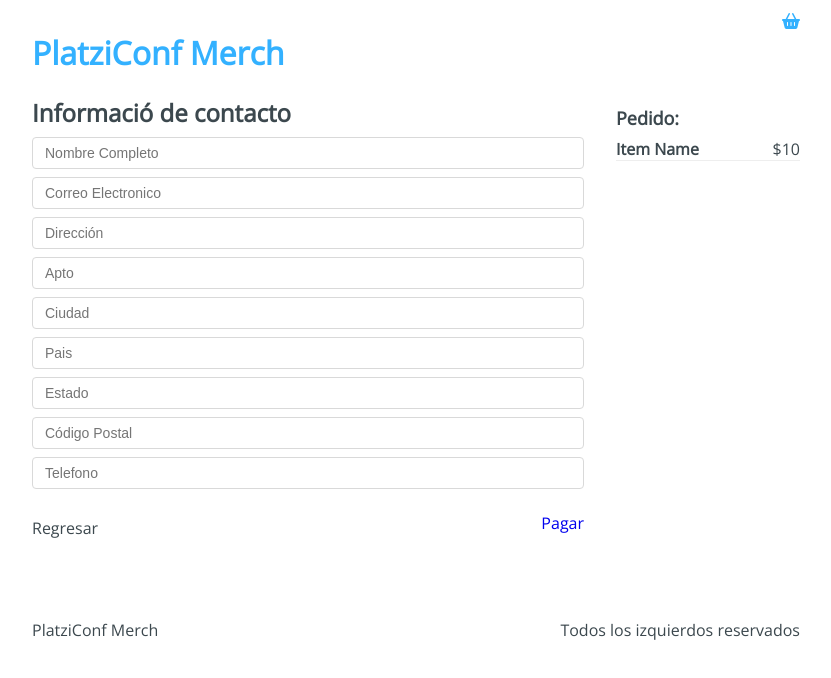
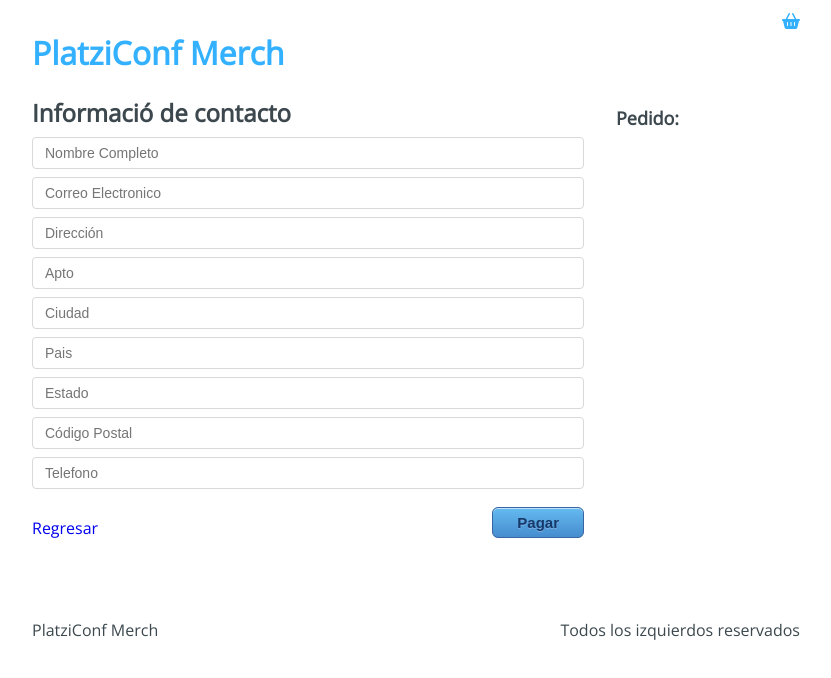
Before and after one commit to baiest/platzi-conf-mech, a React app: page /checkout/information in a window 1280 px wide. Shown: the top 678 px of the page, without its empty margins (224-1055 px from the left). Built offline with nearby package versions, Linux system fonts and the light colour scheme.

Commit message:
Metodos para agregar y remover items al carrito terminados

```diff
--- a/src/components/Header.jsx
+++ b/src/components/Header.jsx
@@ -1,7 +1,10 @@
 import React from 'react'
 import { Link } from 'react-router-dom'
+import { AppContext } from '../context/AppContext'
 import '../styles/components/Header.css'
 export const Header = () => {
+  const { state } = React.useContext(AppContext)
+  const { cart } = state
   return (
     <header className="Header">
       <Link to='/'>
@@ -11,6 +14,7 @@
         <Link to='/checkout'>
           <i className="fas fa-shopping-basket"></i>
         </Link>
+        {cart.length > 0 && <div className="Header-alert">{cart.length}</div>}
       </div>
     </header>
   )
--- a/src/components/Product.jsx
+++ b/src/components/Product.jsx
@@ -1,5 +1,5 @@
 import React from 'react'
-export const Product = ({ product }) => {
+export const Product = ({ product, handleAddToCart }) => {
   return (
     <div className="Products-item">
       <img src={product.image} alt={product.title}/>
@@ -7,7 +7,7 @@
         <h3>{product.title} <span>$ {product.price}</span></h3>
         <p>{product.description}</p>
       </section>
-      <button type="button">Comprar</button>
+      <button type="button" onClick={() => handleAddToCart(product)}>Comprar</button>
     </div>
   )
 }
--- a/src/components/Products.jsx
+++ b/src/components/Products.jsx
@@ -1,12 +1,19 @@
 import React from 'react'
 import { Product } from './Product'
+import { AppContext } from '../context/AppContext'
 import '../styles/components/Products.css'
-export const Products = ({ products }) => {
+export const Products = () => {
+  const { state, addToCart } = React.useContext(AppContext)
+  const { products } = state
+
+  const handleAddToCart = product => {
+    addToCart(product)
+  }
   return (
     <section className="Products">
       <div className="Products-items">
         {products.map(product => (
-          <Product key={product.id} product={product} />
+          <Product key={product.id} product={product} handleAddToCart={handleAddToCart} />
         ))}
       </div>
     </section>
--- a/src/containers/Checkout.jsx
+++ b/src/containers/Checkout.jsx
@@ -1,27 +1,44 @@
 import React from 'react';
 import { Link } from 'react-router-dom';
+import { AppContext } from '../context/AppContext'
 import '../styles/components/Checkout.css'
 export const Checkout = () => {
+  const { state, removeFromCart} = React.useContext(AppContext)
+  const { cart } = state
+
+  const handleRemove = product => {
+    removeFromCart(product)
+  }
+
+  const handleSumTotal = () => {
+    const reducer = (acum, currentValue) => acum + currentValue.price
+    const sum = cart.reduce(reducer, 0)
+    return sum
+  }
+
   return (
     <div className="Checkout">
       <section className="Checkout-content">
-        <h3>Lista de pedidos:</h3>
-        <div className="Checkout-item">
+        <h3>{cart.length > 0 ? 'Lista de pedidos:' : 'Sin pedidos'}</h3>
+        {cart.map(item => (
+          <div className="Checkout-item">
           <section className="Checkout-element">
-            <h4>Item name</h4>
-            <span>$10</span>
+            <h4>{item.title}</h4>
+            <span>${item.price}</span>
           </section>
-          <button type="button"><i className="fas fa-trash-alt"></i></button>
+          <button type="button" onClick={() => handleRemove(item)}><i className="fas fa-trash-alt"></i></button>
         </div>
+        ))}
       </section>
+      {cart.length > 0 && (
       <aside className="Checkout-sidebar">
-        <h3>Precio Total: $10</h3>
+          <h3>Precio Total: ${handleSumTotal()}</h3>
         <Link to='/checkout/information'>
         <button type="button">
           Continuar pedido
         </button>
         </Link>
-      </aside>
+      </aside>)}
     </div>
   );
 };
--- a/src/containers/Information.jsx
+++ b/src/containers/Information.jsx
@@ -1,7 +1,30 @@
 import React from 'react';
-import { Link } from 'react-router-dom';
+import { Link, useNavigate } from 'react-router-dom';
+import { AppContext } from '../context/AppContext';
 import '../styles/components/Information.css'
 export const Information = () => {
+  const { state, addToBuyer } = React.useContext(AppContext)
+  const form = React.useRef(null)
+
+  const { cart } = state
+  const navigate = useNavigate()
+
+  const handleSubmit = () => {
+    const formData = new FormData(form.current)
+    const buyer = {
+      'name': formData.get('name'),
+      'email': formData.get('email'),
+      'address': formData.get('address'),
+      'apto': formData.get('apto'),
+      'city':formData.get('city') ,
+      'country': formData.get('country'),
+      'state': formData.get('state'),
+      'cp': formData.get('cp'),
+      'phone': formData.get('phone')
+    }
+    addToBuyer(buyer)
+    navigate('/checkout/payment')
+  }
   return (
     <div className="Information">
       <section className="Information-content">
@@ -9,7 +32,7 @@
           <h2>Informació de contacto</h2>
         </div>
         <div className="Information-form">
-          <form action="">
+          <form ref={form}>
             <input type="text" placeholder="Nombre Completo" name="name" />
             <input type="email" placeholder="Correo Electronico" name="email" />
             <input type="text" placeholder="Dirección" name="address" />
@@ -22,20 +45,24 @@
           </form>
         </div>
         <div className="Information-buttons">
-          <div className="Information-back">Regresar</div>
+          <div className="Information-back">
+            <Link to='/checkout'>
+              Regresar
+            </Link>
+            </div>
           <div className="Information-next">
-            <Link to='/checkout/payment'>
-              Pagar
-            </Link>
+            <button type="button" onClick={handleSubmit}>Pagar</button>
           </div>
         </div>
       </section>
       <aside className="Information-sidebar">
         <h3>Pedido:</h3>
-        <div className="Information-element">
-          <h4>Item Name</h4>
-          <span>$10</span>
-        </div>
+        {cart.map(item => (
+          <div key={item.title} className="Information-element">
+            <h4>{item.title}</h4>
+            <span>${item.price}</span>
+          </div>
+        ))}
       </aside>
     </div>
   );
--- /dev/null
+++ b/src/context/AppContext.js
@@ -0,0 +1,4 @@
+import React from "react";
+const AppContext = React.createContext({})
+
+export { AppContext }
--- /dev/null
+++ b/src/hooks/useInitialState.js
@@ -0,0 +1,28 @@
+import { useState } from "react";
+import initialState from '../initialState'
+export const useInitialState = () => {
+    const [state, setState] = useState(initialState)
+
+    const addToCart = payload => {
+        setState({
+            ...state,
+            cart: [...state.cart, payload]
+        })
+    }
+
+    const removeFromCart = payload => {
+        setState({
+            ...state,
+            cart: state.cart.filter(item => item.id !== payload.id)
+        })
+    }
+
+    const addToBuyer = payload => {
+        setState({
+            ...state,
+            buyer: [...state.buyer, payload]
+        })
+    }
+
+    return { addToCart, removeFromCart, addToBuyer, state }
+}
--- a/src/initialState.js
+++ b/src/initialState.js
@@ -1,5 +1,6 @@
 export default {
     cart: [],
+    buyer: [],
     products: [{
             'id': '1',
             'image': 'https://arepa.s3.amazonaws.com/camiseta.png',
--- a/src/routes/App.jsx
+++ b/src/routes/App.jsx
@@ -7,9 +7,13 @@
 import { Success } from '../containers/Success';
 import { NotFound } from './../containers/NotFound';
 import { Layout } from './../components/Layout';
+import { AppContext } from '../context/AppContext';
+import { useInitialState } from '../hooks/useInitialState';
 
 export const App = () => {
+  const initialState = useInitialState()
   return (
+    <AppContext.Provider value={initialState}>
     <BrowserRouter>
       <Layout>
       <Routes>
@@ -22,5 +26,6 @@
       </Routes>
       </Layout>
     </BrowserRouter>
+    </AppContext.Provider>
   );
 };
```
